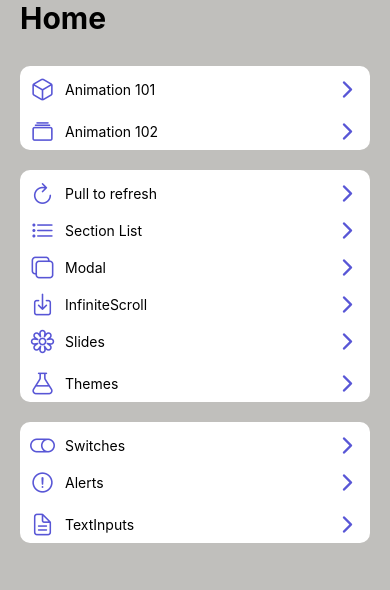
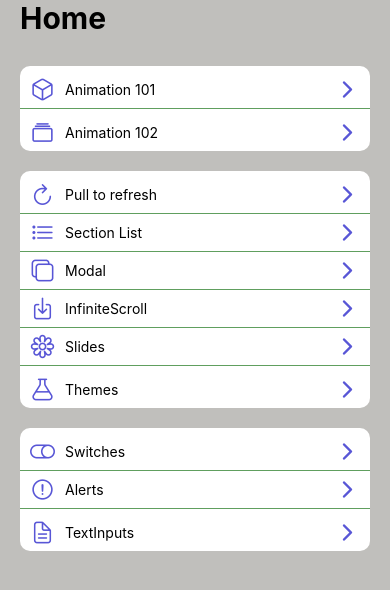
Before and after one commit to yerytech/menu-app, a React Native app: screen /HomeScreen in a window 390 px wide. Shown: the top 590 px of the page. Built offline with nearby package versions, Linux system fonts and the light colour scheme.

Commit message:
Add Divider component and integrate it into MenuItem and SwitchScreen

```diff
--- /dev/null
+++ b/src/presentation/components/ui/Divider.tsx
@@ -0,0 +1,19 @@
+import { StyleProp, View, ViewStyle } from "react-native";
+interface Props {
+  style?: StyleProp<ViewStyle>;
+}
+export const Divider = ({ style }: Props) => {
+  return (
+    <View
+      style={[
+        {
+          borderBottomWidth: 1,
+          borderBottomColor: "green",
+          // marginHorizontal: 10,
+          opacity: 0.5,
+        },
+        style,
+      ]}
+    />
+  );
+};
--- a/src/presentation/components/ui/MenuItem.tsx
+++ b/src/presentation/components/ui/MenuItem.tsx
@@ -3,6 +3,8 @@ import { colors } from "../../../config/theme/theme";
 import { IConComponent } from "../shared/IconComponent";
 import { Ionicons } from "@expo/vector-icons";
 import { useNavigation } from "@react-navigation/native";
+import { Divider } from "./Divider";
+import React from "react";
 
 interface Props {
   name: string;
@@ -21,6 +23,7 @@ export const MenuItem = ({
 }: Props) => {
   const navigation = useNavigation();
   return (
+    <>
       <Pressable onPress={() => navigation.navigate(component as never)}>
         <View
           style={{
@@ -51,6 +54,8 @@ export const MenuItem = ({
           />
         </View>
       </Pressable>
+      {!isLast && <Divider />}
+    </>
   );
 };
 
--- a/src/presentation/screens/home/HomeScreen.tsx
+++ b/src/presentation/screens/home/HomeScreen.tsx
@@ -6,6 +6,7 @@ import { menuItems } from "../../../helper/menu-items";
 import { MenuItem } from "../../components/ui/MenuItem";
 import { animationItems } from "../../../helper/animation-items";
 import { uiMenuItems } from "../../../helper/uiMenuItems";
+import { Divider } from "../../components/ui/Divider";
 
 export const HomeScreen = () => {
   return (
--- a/src/presentation/screens/switchs/SwitchScreen.tsx
+++ b/src/presentation/screens/switchs/SwitchScreen.tsx
@@ -3,6 +3,7 @@ import { CustomView } from "../../components/ui/CustomView";
 
 import React, { useState } from "react";
 import { CustomSwich } from "../../components/ui/CustomSwitch";
+import { Divider } from "../../components/ui/Divider";
 export const SwitchScreen = () => {
   const [state, setState] = useState({
     isActive: true,
@@ -17,11 +18,14 @@ export const SwitchScreen = () => {
           onChange={(value) => setState({ ...state, isActive: value })}
           text="Encendido"
         />
+        <Divider />
+
         <CustomSwich
           isOn={state.isHungry}
           onChange={(value) => setState({ ...state, isHungry: value })}
           text="Tiene Hambre?"
         />
+        <Divider />
         <CustomSwich
           isOn={state.isHappy}
           onChange={(value) => setState({ ...state, isHappy: value })}
@@ -31,6 +35,3 @@ export const SwitchScreen = () => {
     </CustomView>
   );
 };
-function setIsEnabled(arg0: (previousState: any) => boolean) {
-  throw new Error("Function not implemented.");
-}
```
Lines whose indentation alone changed are shown as unchanged.
